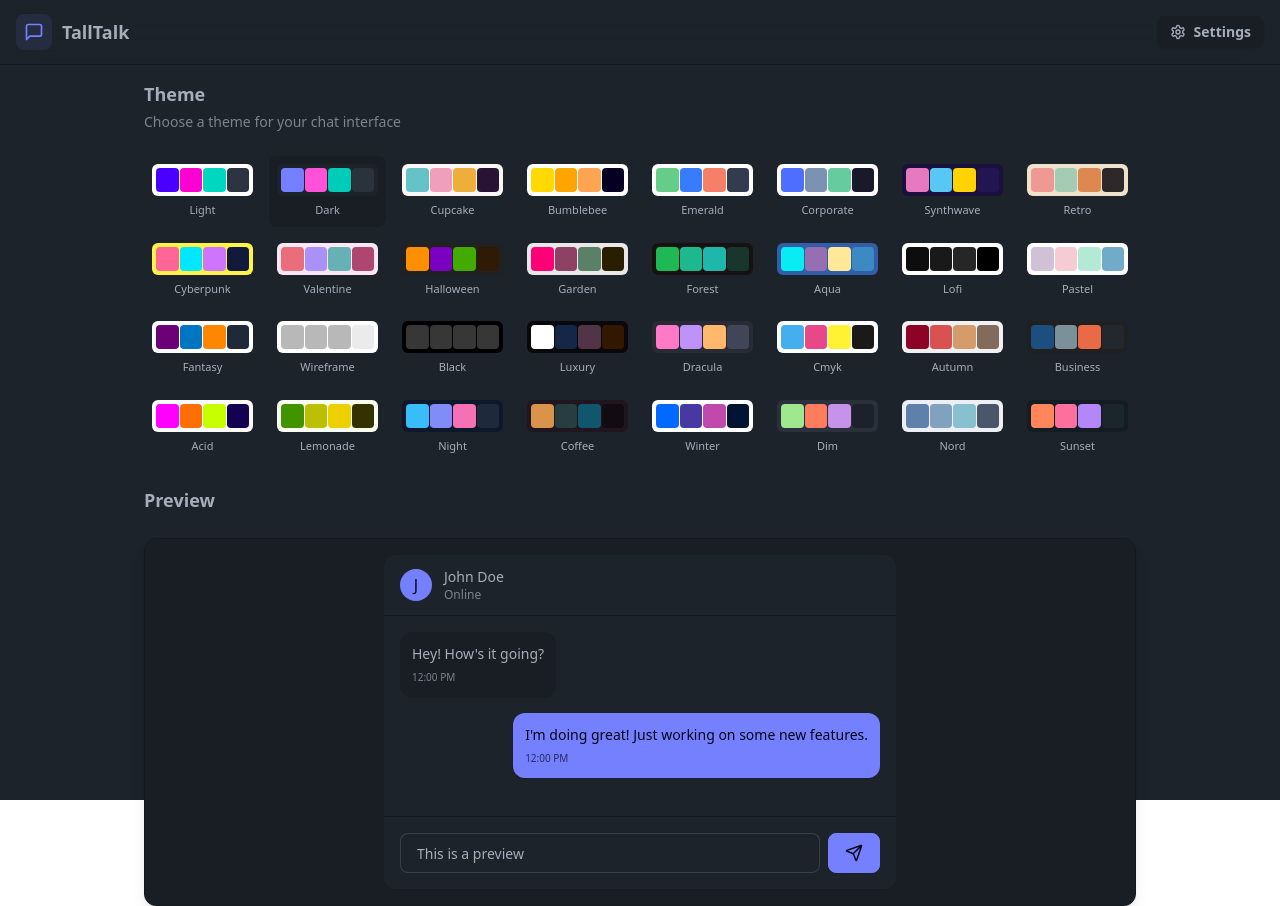
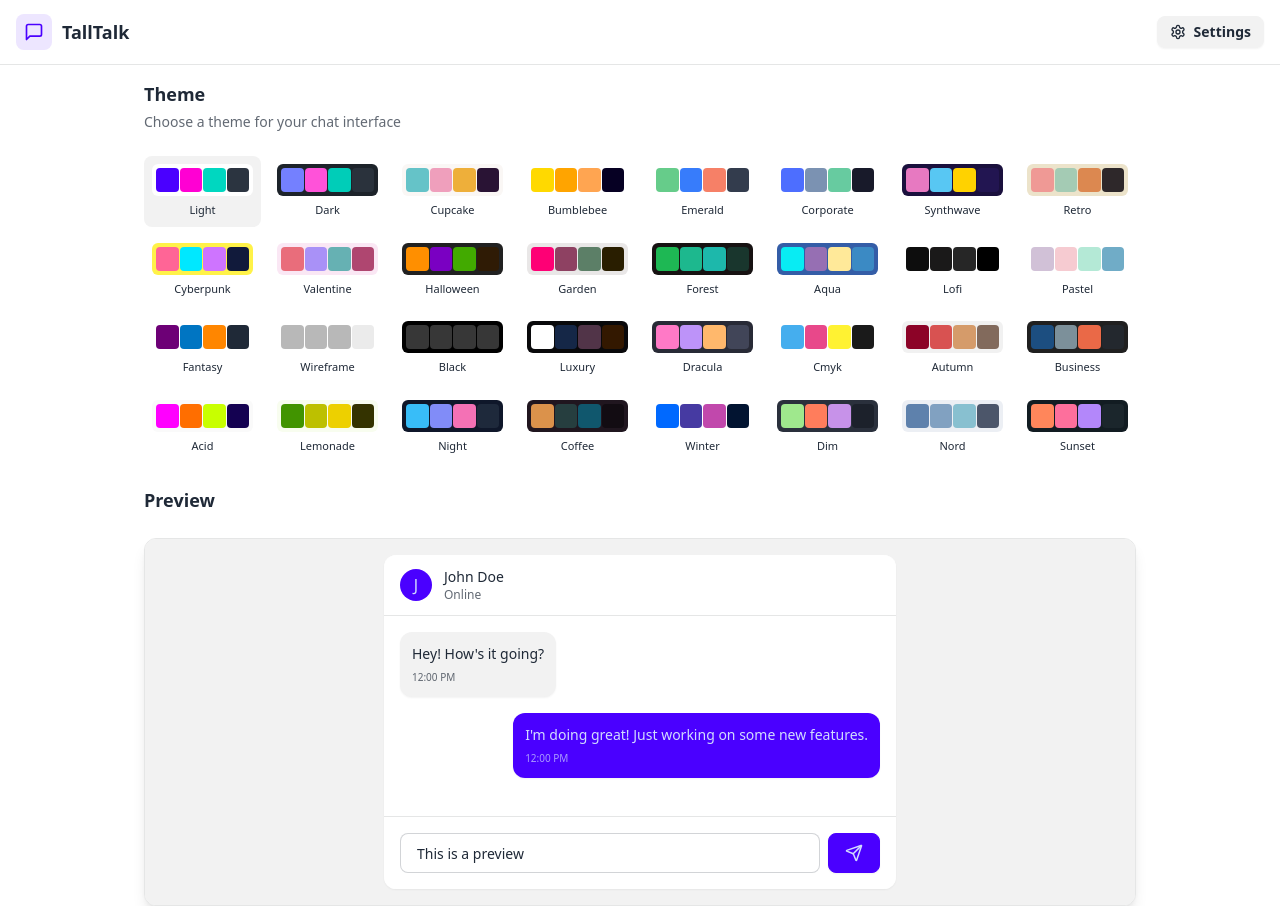
Before and after one commit to NabilTallal/TallTalk-beta, a React (Vite) app in the folder frontend/: page /settings in a window 1280 px wide. Built offline with nearby package versions, Linux system fonts and the light colour scheme; no server answers.

Commit message:
Project is done

```diff
--- a/frontend/src/components/NoChatSelected.jsx
+++ b/frontend/src/components/NoChatSelected.jsx
@@ -17,9 +17,9 @@ const NoChatSelected = () => {
         </div>
 
         {/* Welcome Text */}
-        <h2 className="text-2xl font-bold">Welcome to Chatty!</h2>
+        <h2 className="text-2xl font-bold">Welcome to TallTalk ✦.</h2>
         <p className="text-base-content/60">
-          Select a conversation from the sidebar to start chatting
+          Select a conversation from the sidebar to start your tall talk !.
         </p>
       </div>
     </div>
--- a/frontend/src/store/useThemeStore.js
+++ b/frontend/src/store/useThemeStore.js
@@ -1,7 +1,7 @@
 import { create } from "zustand";
 
 export const useThemeStore = create((set) => ({
-  theme: localStorage.getItem("chat-theme") || "dark",
+  theme: localStorage.getItem("chat-theme") || "light",
   setTheme: (theme) => {
     localStorage.setItem("chat-theme", theme);
     set({ theme });
```
